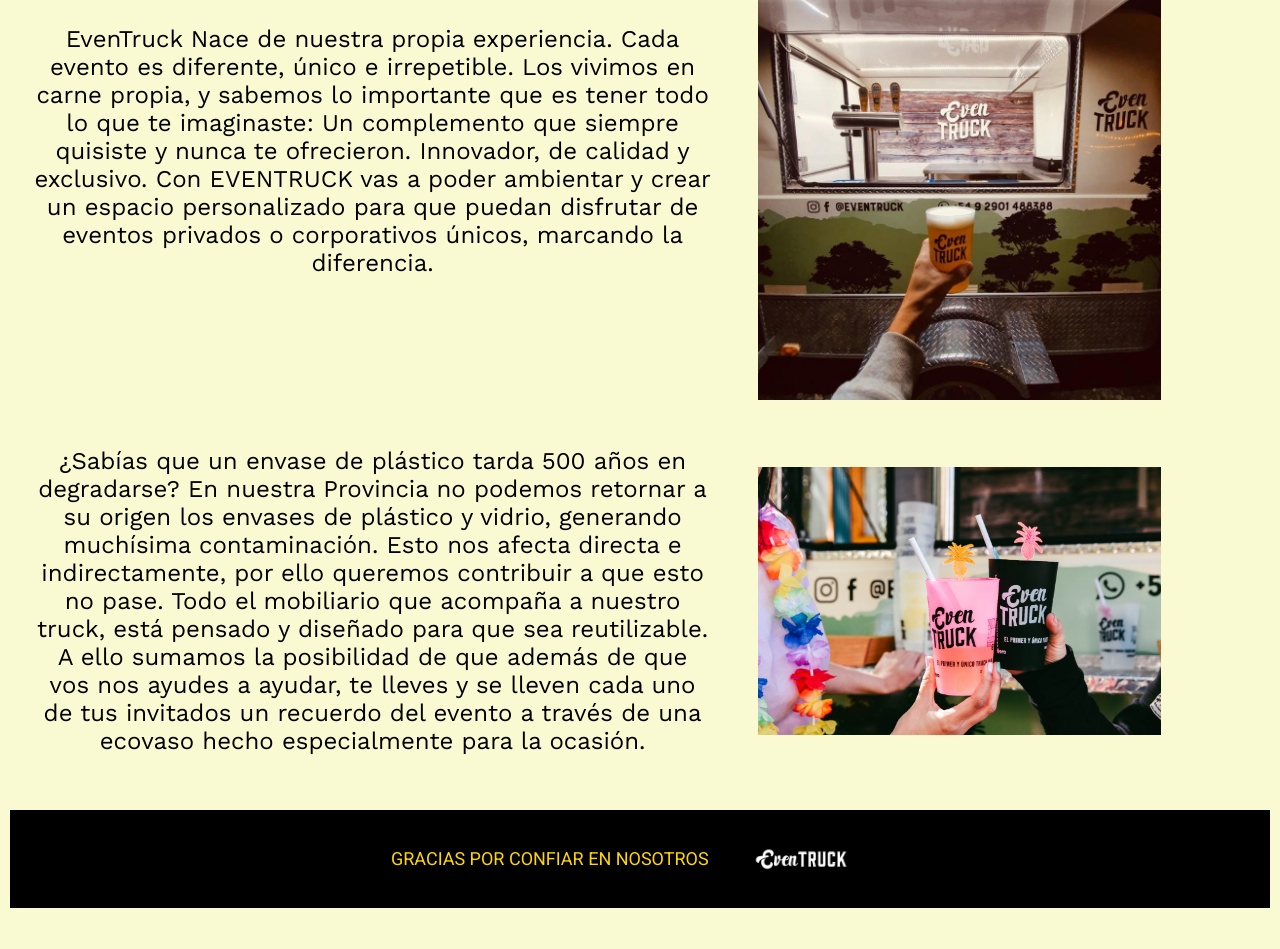
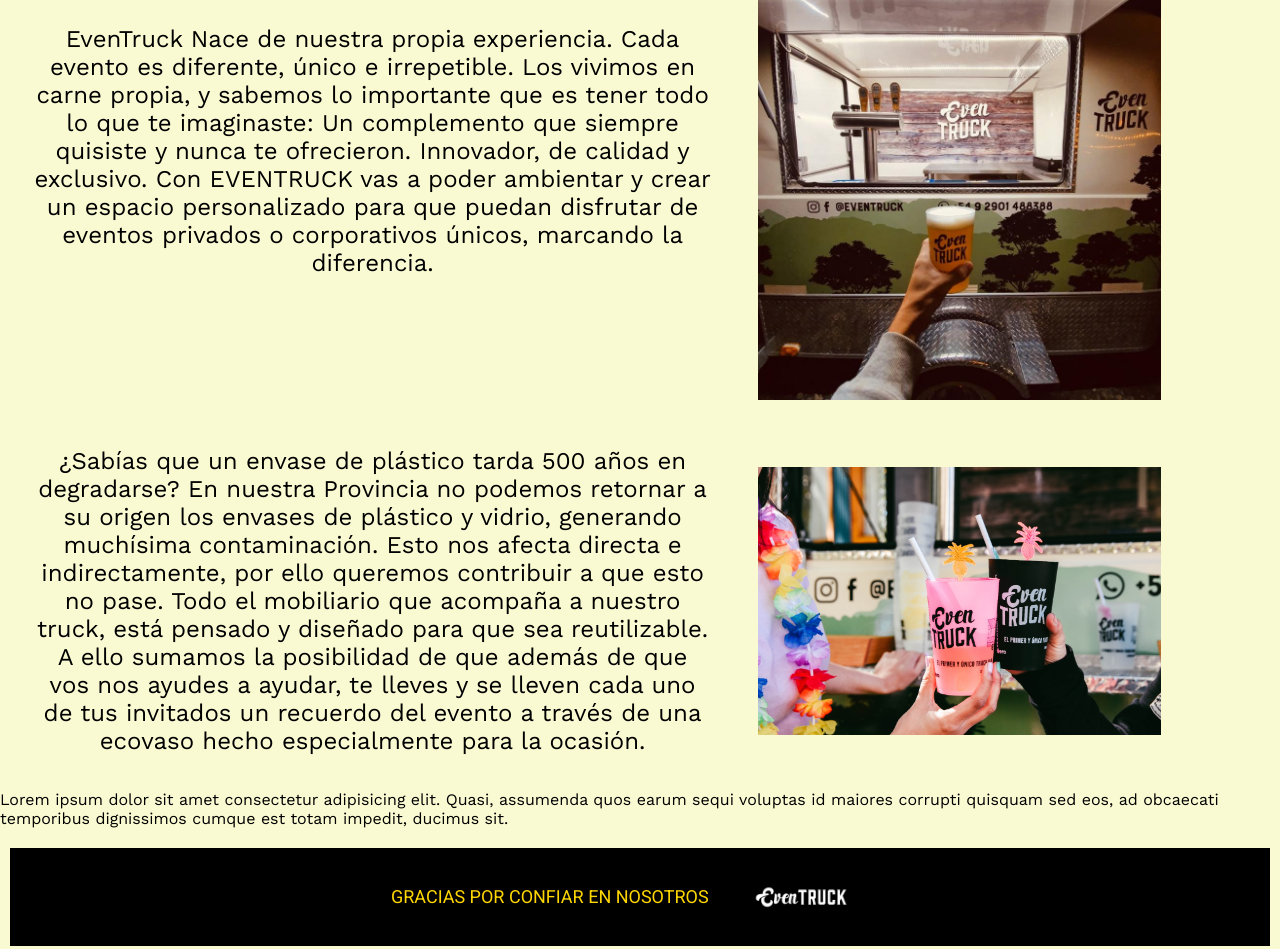
Before and after one commit to exequielmagni/primergit, a plain HTML site: page index.html in a window 1280 px wide. Shown: the part 311-1260 px from the top of the page. Before the commit the page ends 1222 px from the top, so only its background shows below. Drawn offline with nearby package versions, Linux system fonts and the light colour scheme.

Commit message:
parrafo lorem

```diff
--- a/index.html
+++ b/index.html
@@ -68,6 +68,10 @@
         </div>
 
     </div>
+
+    <div class="pruebagit">
+        <p>Lorem ipsum dolor sit amet consectetur adipisicing elit. Quasi, assumenda quos earum sequi voluptas id maiores corrupti quisquam sed eos, ad obcaecati temporibus dignissimos cumque est totam impedit, ducimus sit.</p>
+    </div>
     <footer>
             GRACIAS POR CONFIAR EN NOSOTROS
             <img class="iconEt" src="./iconos/868916571459466034.png" alt="eventruck">
--- a/style/style.css
+++ b/style/style.css
@@ -199,6 +199,7 @@ footer {
     height: 48px;
 }
 
+
 @media screen and (max-width: 768px){
     header nav ul{
         display: block;
```
